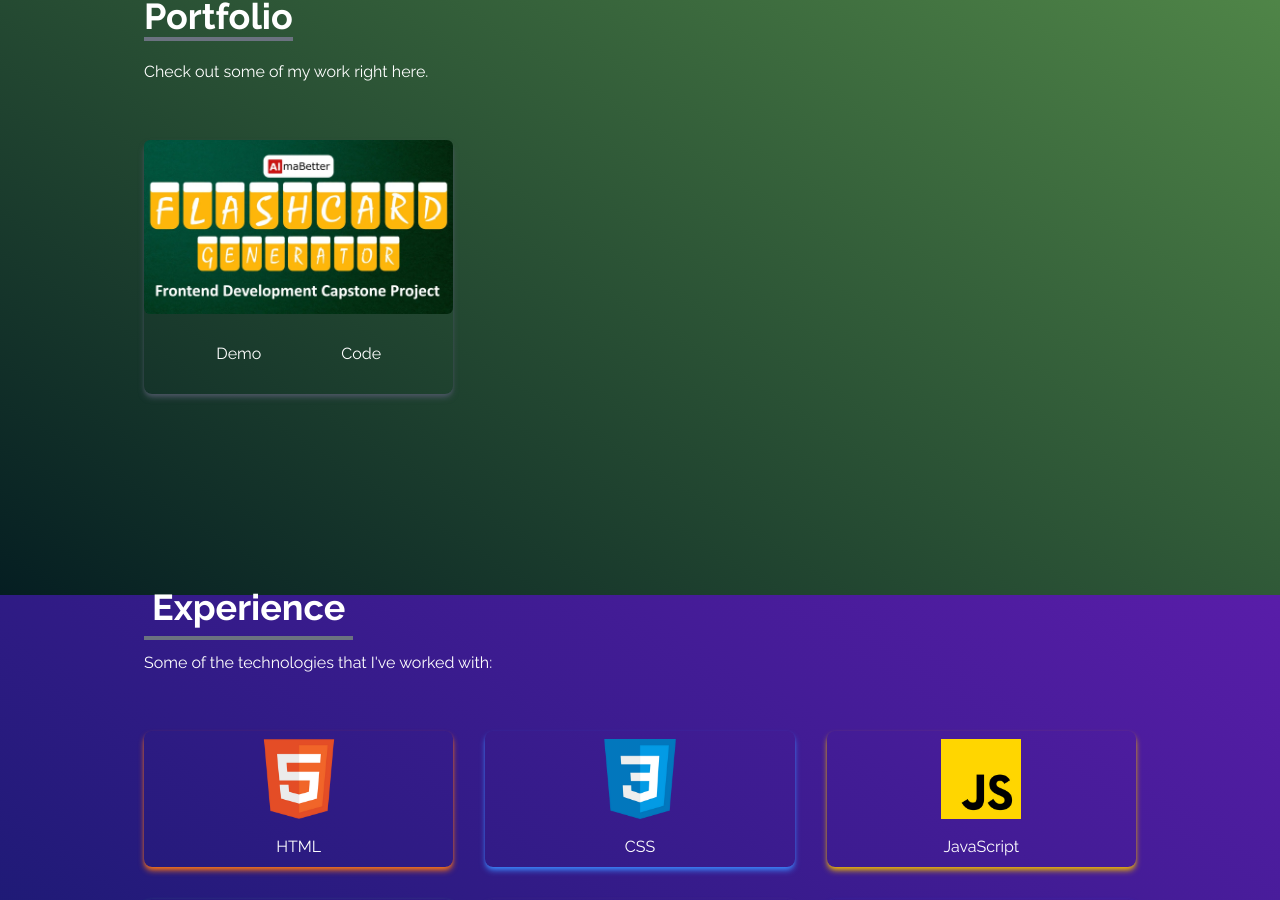
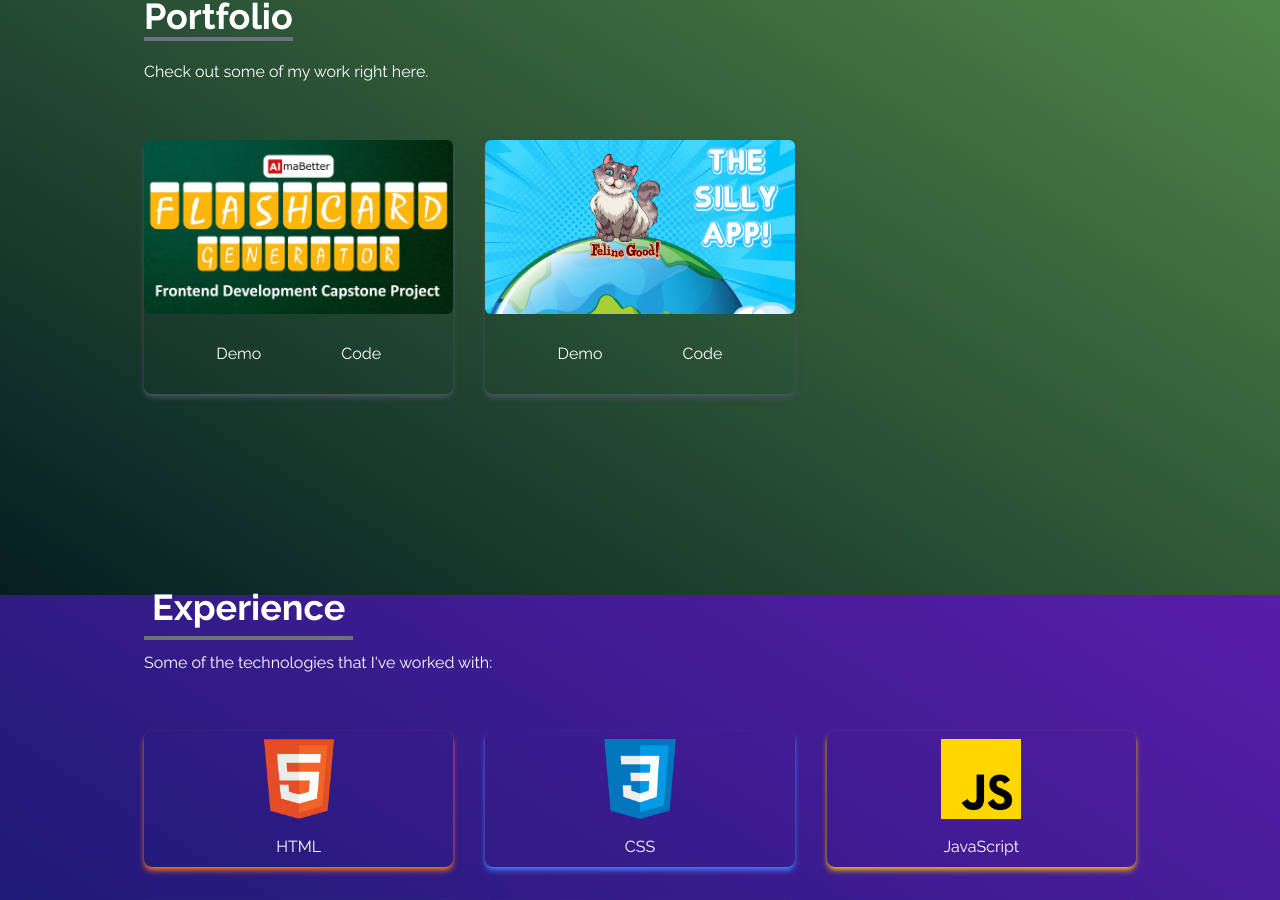
Before and after one commit to imvivekanand/portfolio, a React (Create React App) app: page / in a window 1280 px wide. Shown: the part 1805-2705 px from the top of the page. Built offline with nearby package versions, Linux system fonts and the light colour scheme; the HTML template or start-up script is replaced by a standard one.

Commit message:
Portfolio Updated

```diff
--- a/src/components/Portfolio.jsx
+++ b/src/components/Portfolio.jsx
@@ -1,5 +1,7 @@
 import React from "react";
 import flashcard from "../assets/portfolio/flashcard.jpg";
+import sillyapp from "../assets/portfolio/thesillyapp.jpg";
+
 
 
 const Portfolio = () => {
@@ -9,6 +11,12 @@ const Portfolio = () => {
       src: flashcard,
       demo: "https://transcendent-kitten-6d66d8.netlify.app/",
       code: "https://github.com/imvivekanand/AlmaBetter_Flashcard_Capstone_Project"
+    },
+    {
+      id: 2,
+      src: sillyapp,
+      demo: "https://thesillyapp.netlify.app/",
+      code: "https://github.com/imvivekanand/the_silly_app.git"
     },
   ];
 
```
Also changed, not shown: src/assets/portfolio/thesillyapp.jpg (added).
